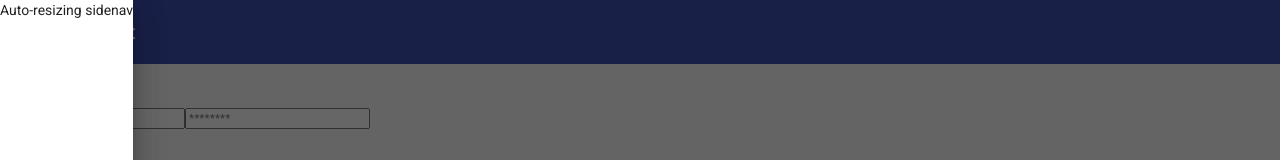
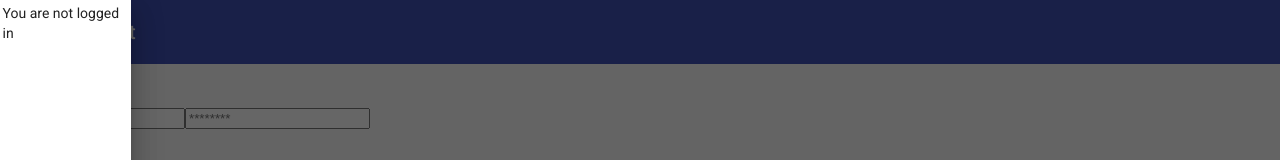
Before and after one commit to Pixsky8/blindtest, an Angular app in the folder web-client/: page /login in a window 1280 px wide. Both pictures are taken after a click on the button "menu". Shown: the top 160 px of the page. Built offline with nearby package versions, Linux system fonts and the light colour scheme.

Commit message:
client: redirect to login if not logged in

```diff
--- a/web-client/src/app/app-routing.module.ts
+++ b/web-client/src/app/app-routing.module.ts
@@ -1,9 +1,11 @@
 import { NgModule } from '@angular/core';
 import { RouterModule, Routes } from '@angular/router';
 
+import { MainComponent } from './main/main.component';
 import { LoginComponent } from "./login/login.component";
 
 const routes: Routes = [
+    { path: '', component: MainComponent, pathMatch: 'full' },
     { path: 'login', component: LoginComponent },
 ];
 
--- a/web-client/src/app/app.component.css
+++ b/web-client/src/app/app.component.css
@@ -1,5 +1,9 @@
 mat-drawer-container {
     height: 100%;
+}
+
+div.sidebar {
+    margin: 2%;
 }
 
 div.side-nav-body {
--- a/web-client/src/app/app.component.html
+++ b/web-client/src/app/app.component.html
@@ -1,6 +1,14 @@
 <mat-drawer-container class="example-container">
   <mat-drawer #drawer class="example-sidenav" mode="over">
-    <p>Auto-resizing sidenav</p>
+    <div class="sidebar">
+      <div *ngIf="getLogin() != null; else notLogged">
+        <p>Logged as {{ getLogin() }}</p>
+      </div>
+
+      <ng-template #notLogged>
+        <p>You are not logged in</p>
+      </ng-template>
+    </div>
   </mat-drawer>
 
 
--- a/web-client/src/app/app.component.ts
+++ b/web-client/src/app/app.component.ts
@@ -1,10 +1,17 @@
 import { Component } from '@angular/core';
+import { ProfileService } from './interface/profile/profile.service';
 
 @Component({
     selector: 'app-root',
     templateUrl: './app.component.html',
+    providers: [ProfileService],
     styleUrls: ['./app.component.css']
 })
 export class AppComponent {
     title = 'Blindtest';
+    static login: string | null = null;
+
+    getLogin(): string | null {
+        return AppComponent.login;
+    }
 }
--- /dev/null
+++ b/web-client/src/app/main/main.component.ts
@@ -0,0 +1,30 @@
+import { Component, OnInit } from "@angular/core";
+import { Router } from '@angular/router';
+
+import { ProfileService } from "../interface/profile/profile.service";
+
+import { AppComponent } from "../app.component";
+
+@Component({
+    selector: 'app-main',
+    templateUrl: './main.component.html',
+    providers: [ProfileService],
+    styleUrls: []
+})
+export class MainComponent implements OnInit {
+    constructor(private profileService: ProfileService,
+                private router: Router) {}
+
+    ngOnInit() {
+        this.profileService.getProfile().subscribe(rsp => {
+            console.log(rsp);
+            if (rsp == null || ((rsp.status != "FAILURE" || rsp.login == null)
+                && rsp.errorCode == "NOT_LOGGED")) {
+                this.router.navigate(['/login']);
+            }
+            else {
+                AppComponent.login = rsp.login;
+            }
+        });
+    }
+}
```
Also changed, not shown: web-client/src/app/main/main.component.html (added).
